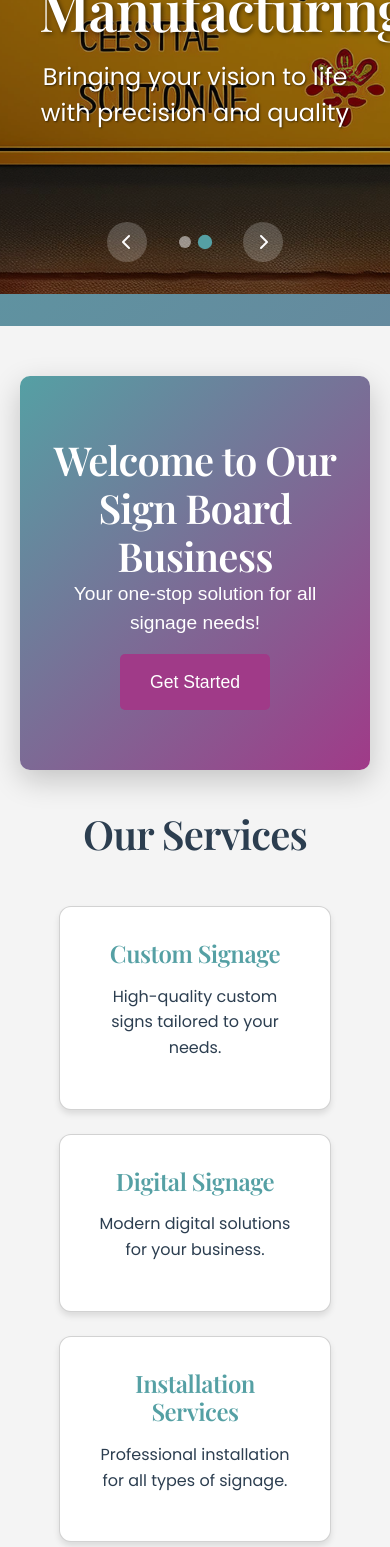
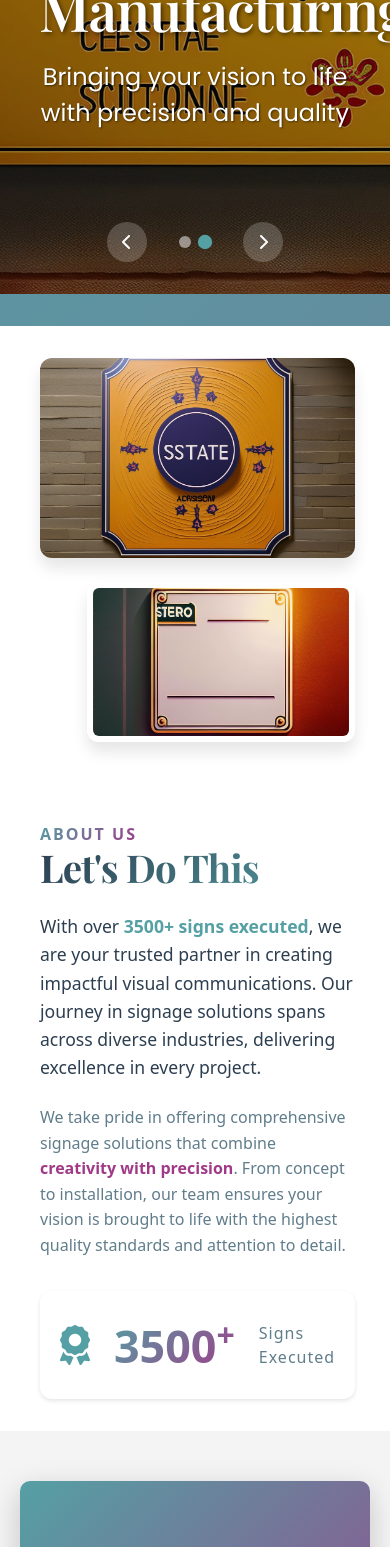
Before and after one commit to tuleshghelani/pusti_art, an Angular app: page / in a window 390 px wide. Shown: the part 432-1979 px from the top of the page. Built offline with nearby package versions, Linux system fonts and the light colour scheme.

Commit message:
Add About Us section with responsive design and parallax scroll effect

```diff
--- a/src/app/pages/home/home.component.html
+++ b/src/app/pages/home/home.component.html
@@ -29,6 +29,34 @@
     </div>
   </div>
 </div>
+
+<section class="about-us">
+  <div class="about-content">
+    <div class="about-text" aos="fade-right">
+      <span class="subtitle">ABOUT US</span>
+      <h2 class="title-gradient">Let's Do This</h2>
+      <div class="content-wrapper">
+        <p class="lead">With over <span class="highlight">3500+ signs executed</span>, we are your trusted partner in creating impactful visual communications. Our journey in signage solutions spans across diverse industries, delivering excellence in every project.</p>
+        <p class="description">We take pride in offering comprehensive signage solutions that combine <span class="accent">creativity with precision</span>. From concept to installation, our team ensures your vision is brought to life with the highest quality standards and attention to detail.</p>
+      </div>
+      <div class="stats" aos="fade-up" data-aos-delay="200">
+        <div class="stat-item">
+          <div class="stat-icon">
+            <i class="fas fa-award"></i>
+          </div>
+          <span class="number">3500<span class="plus">+</span></span>
+          <span class="label">Signs Executed</span>
+        </div>
+      </div>
+    </div>
+  </div>
+  <div class="about-images">
+    <div class="image-grid" aos="fade-left">
+      <img src="assets/home/Portfolio7.jpeg" alt="Signage Project" class="main-image">
+      <img src="assets/home/Portfolio8.jpeg" alt="Installation Work" class="accent-image">
+    </div>
+  </div>
+</section>
 
 <div class="landing-container" aos="fade-up">
     <header class="header">
--- a/src/app/pages/home/home.component.scss
+++ b/src/app/pages/home/home.component.scss
@@ -381,3 +381,258 @@
     }
   }
 }
+
+.about-us {
+  padding: 6rem 0;
+  display: grid;
+  grid-template-columns: 1fr 1fr;
+  gap: 4rem;
+  // max-width: 1400px;
+  margin: 0 auto;
+  background: white;
+
+  .about-content {
+    padding-left: 6rem;
+
+    .about-text {
+      max-width: 600px;
+
+      .subtitle {
+        font-size: 1.2rem;
+        font-weight: 600;
+        letter-spacing: 3px;
+        background: linear-gradient(135deg, var(--primary), var(--secondary));
+        -webkit-background-clip: text;
+        -webkit-text-fill-color: transparent;
+        margin-bottom: 1.5rem;
+      }
+
+      .title-gradient {
+        font-size: 4rem;
+        font-weight: 700;
+        line-height: 1.1;
+        margin-bottom: 2rem;
+        background: linear-gradient(135deg, var(--neutral-dark), var(--primary));
+        -webkit-background-clip: text;
+        -webkit-text-fill-color: transparent;
+        letter-spacing: -0.02em;
+      }
+
+      .content-wrapper {
+        .lead {
+          font-size: 1.4rem;
+          line-height: 1.8;
+          color: var(--neutral-dark);
+          margin-bottom: 1.5rem;
+          font-weight: 500;
+
+          .highlight {
+            color: var(--primary);
+            font-weight: 700;
+          }
+        }
+
+        .description {
+          font-size: 1.2rem;
+          line-height: 1.7;
+          color: var(--neutral-medium);
+
+          .accent {
+            color: var(--secondary);
+            font-weight: 600;
+          }
+        }
+      }
+
+      .stats {
+        margin-top: 3rem;
+
+        .stat-item {
+          display: inline-flex;
+          align-items: center;
+          gap: 1.5rem;
+          padding: 1.5rem 2rem;
+          // background: linear-gradient(135deg, var(--primary-lightest), white);
+          border-radius: var(--radius-lg);
+          box-shadow: var(--shadow-sm);
+
+          .stat-icon {
+            font-size: 2.5rem;
+            color: var(--primary);
+          }
+
+          .number {
+            font-size: 3.5rem;
+            font-weight: 800;
+            background: linear-gradient(135deg, var(--primary), var(--secondary));
+            -webkit-background-clip: text;
+            -webkit-text-fill-color: transparent;
+
+            .plus {
+              font-size: 2.5rem;
+              vertical-align: super;
+            }
+          }
+
+          .label {
+            font-size: 1.2rem;
+            font-weight: 500;
+            color: var(--neutral-medium);
+            letter-spacing: 1px;
+          }
+        }
+      }
+    }
+  }
+
+  .about-images {
+    .image-grid {
+      position: relative;
+      height: 100%;
+      padding-right: 6rem;
+
+      .main-image {
+        width: 100%;
+        height: 400px;
+        object-fit: cover;
+        border-radius: var(--radius-lg);
+        box-shadow: var(--shadow-lg);
+      }
+
+      .accent-image {
+        position: absolute;
+        bottom: -2rem;
+        right: 8rem;
+        width: 60%;
+        height: 300px;
+        object-fit: cover;
+        border-radius: var(--radius-lg);
+        box-shadow: var(--shadow-lg);
+        border: 8px solid white;
+      }
+    }
+  }
+
+  @media (max-width: 1200px) {
+    padding: 4rem 1rem;
+    gap: 3rem;
+
+    .about-content {
+      padding: 0 2rem;
+    }
+  }
+
+  @media (max-width: 768px) {
+    grid-template-columns: 1fr;
+    padding: 3rem 1rem;
+
+    .about-content {
+      padding: 0 1.5rem;
+      order: 1;
+
+      .about-text {
+        .subtitle {
+          font-size: 1rem;
+          letter-spacing: 2px;
+        }
+
+        .title-gradient {
+          font-size: 2.8rem;
+          margin-bottom: 1.5rem;
+        }
+
+        .content-wrapper {
+          .lead {
+            font-size: 1.1rem;
+            line-height: 1.6;
+          }
+
+          .description {
+            font-size: 1rem;
+            line-height: 1.6;
+          }
+        }
+
+        .stats {
+          margin-top: 2rem;
+
+          .stat-item {
+            padding: 1.25rem;
+
+            .number {
+              font-size: 2.8rem;
+
+              .plus {
+                font-size: 2rem;
+              }
+            }
+
+            .label {
+              font-size: 1rem;
+            }
+          }
+        }
+      }
+    }
+
+    .about-images {
+      order: 0;
+      margin-bottom: 2rem;
+
+      .image-grid {
+        padding: 0 1.5rem;
+        height: auto;
+        display: flex;
+        flex-direction: column;
+        gap: 1.5rem;
+
+        .main-image {
+          width: 100%;
+          height: 250px;
+          margin-bottom: 0;
+        }
+
+        .accent-image {
+          position: relative;
+          right: auto;
+          bottom: auto;
+          width: 85%;
+          height: 200px;
+          margin-left: auto;
+          border-width: 6px;
+        }
+      }
+    }
+  }
+
+  @media (max-width: 480px) {
+    padding: 2rem 1rem;
+
+    .about-content {
+      .about-text {
+        .title-gradient {
+          font-size: 2.4rem;
+        }
+
+        .stats {
+          .stat-item {
+            width: 100%;
+            justify-content: center;
+          }
+        }
+      }
+    }
+
+    .about-images {
+      .image-grid {
+        .main-image {
+          height: 200px;
+        }
+
+        .accent-image {
+          height: 160px;
+        }
+      }
+    }
+  }
+}
--- a/src/app/pages/home/home.component.ts
+++ b/src/app/pages/home/home.component.ts
@@ -80,6 +80,7 @@ export class HomeComponent implements OnInit, OnDestroy {
       offset: 50
     });
     this.startSlideShow();
+    this.initParallaxEffect();
   }
 
   ngOnDestroy() {
@@ -105,4 +106,19 @@ export class HomeComponent implements OnInit, OnDestroy {
   goToSlide(index: number) {
     this.currentSlide = index;
   }
+
+  private initParallaxEffect() {
+    window.addEventListener('scroll', () => {
+      const images = document.querySelectorAll('.parallax-img');
+      images.forEach((img: Element) => {
+        const speed = (img as HTMLElement).classList.contains('offset') ? 0.15 : 0.1;
+        const rect = (img as HTMLElement).getBoundingClientRect();
+        const scrolled = window.pageYOffset;
+
+        if (rect.top <= window.innerHeight && rect.bottom >= 0) {
+          (img as HTMLElement).style.transform = `translateY(${scrolled * speed}px)`;
+        }
+      });
+    });
+  }
 }
```
